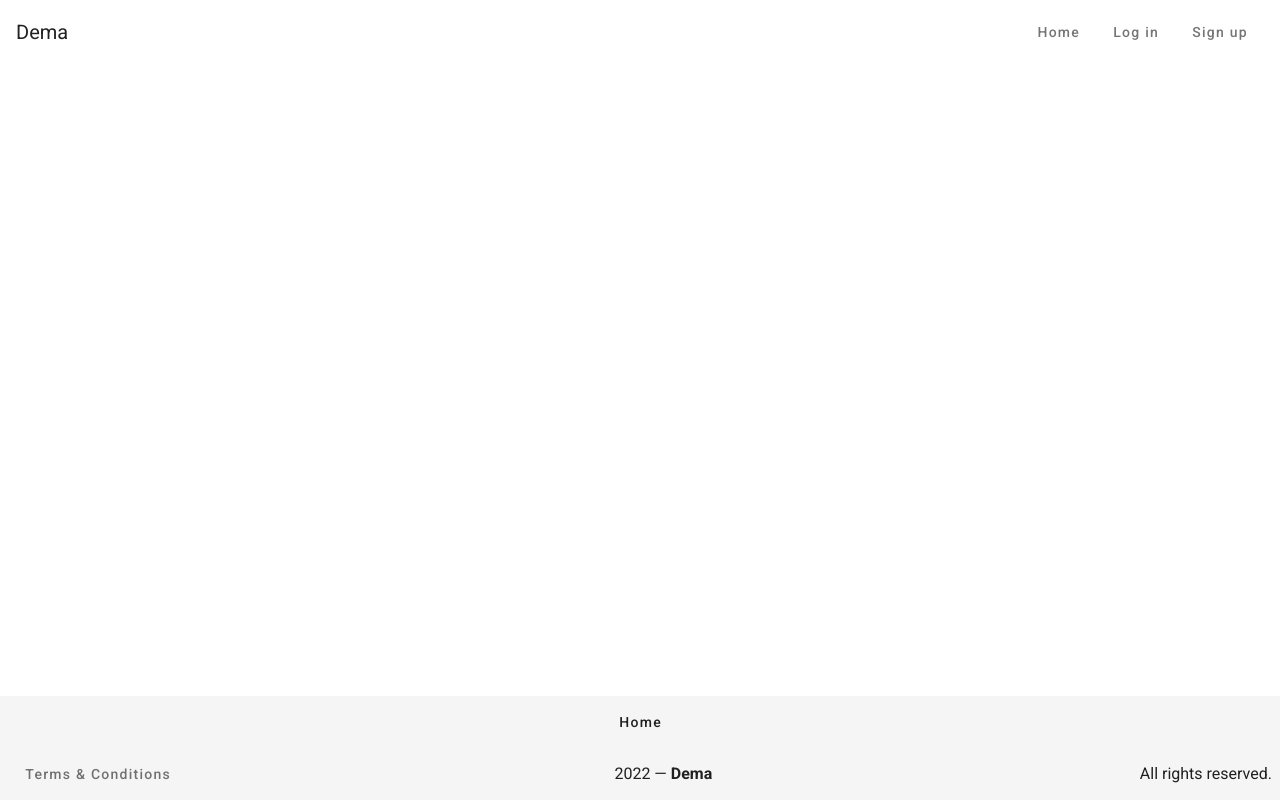
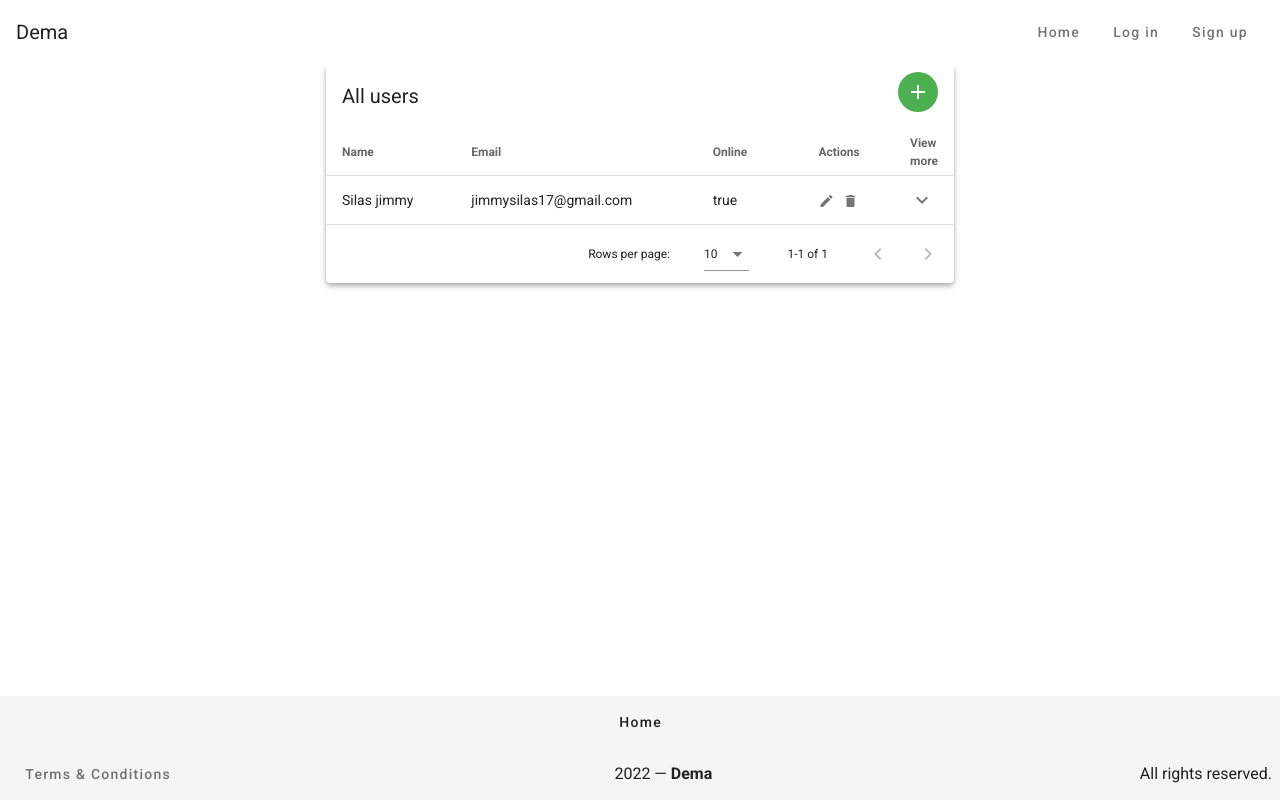
Before and after one commit to silasjimmy/dema-planner, a Vue app: page /users in a window 1280 px wide. Built offline with nearby package versions, Linux system fonts and the light colour scheme.

Commit message:
add: create all users view

```diff
--- a/src/components/EasterEgg.vue
+++ /dev/null
@@ -1,16 +0,0 @@
-<template>
-  <div>
-    <h1 class="text-h4 my-4 text-center">
-      Hello there! You have seen the easter egg!
-    </h1>
-  </div>
-</template>
-
-<script>
-export default {
-  name: "EasterEgg",
-};
-</script>
-
-<style>
-</style>
--- /dev/null
+++ b/src/components/Users.vue
@@ -0,0 +1,222 @@
+<template>
+  <v-row>
+    <v-col cols="6" class="mx-auto">
+      <v-data-table
+        show-expand
+        single-expand
+        item-key="name"
+        :headers="headers"
+        :items="desserts"
+        sort-by="calories"
+        class="elevation-4"
+      >
+        <template v-slot:top>
+          <v-toolbar flat>
+            <v-toolbar-title>All users</v-toolbar-title>
+
+            <v-spacer></v-spacer>
+
+            <!-- Edit user dialog -->
+            <v-dialog v-model="dialog" max-width="500px">
+              <template v-slot:activator="{ on, attrs }">
+                <v-btn
+                  fab
+                  small
+                  color="success"
+                  elevation="0"
+                  class="mb-2"
+                  v-bind="attrs"
+                  v-on="on"
+                >
+                  <v-icon>mdi-plus</v-icon>
+                </v-btn>
+              </template>
+
+              <v-card>
+                <v-card-title>
+                  <span class="text-h5">{{ formTitle }}</span>
+                </v-card-title>
+
+                <v-card-text>
+                  <v-container>
+                    <v-row>
+                      <v-col cols="6">
+                        <v-text-field
+                          v-model="editedItem.name"
+                          label="Name"
+                        ></v-text-field>
+                      </v-col>
+                      <v-col cols="6">
+                        <v-text-field
+                          v-model="editedItem.email"
+                          label="Email"
+                        ></v-text-field>
+                      </v-col>
+                    </v-row>
+                  </v-container>
+                </v-card-text>
+
+                <v-card-actions>
+                  <v-spacer></v-spacer>
+                  <v-btn text color="error" class="text-none" @click="close">
+                    Cancel
+                  </v-btn>
+                  <v-btn text color="success" class="text-none" @click="save">
+                    Save
+                  </v-btn>
+                </v-card-actions>
+              </v-card>
+            </v-dialog>
+
+            <!-- Delete user dialog -->
+            <v-dialog v-model="dialogDelete" max-width="500px">
+              <v-card>
+                <v-card-title class="text-h5"
+                  >Are you sure you want to delete this item?</v-card-title
+                >
+                <v-card-actions>
+                  <v-spacer></v-spacer>
+                  <v-btn
+                    text
+                    color="error"
+                    class="text-none"
+                    @click="closeDelete"
+                  >
+                    Cancel
+                  </v-btn>
+                  <v-btn
+                    text
+                    color="success"
+                    class="text-none"
+                    @click="deleteItemConfirm"
+                  >
+                    Ok
+                  </v-btn>
+                  <v-spacer></v-spacer>
+                </v-card-actions>
+              </v-card>
+            </v-dialog>
+          </v-toolbar>
+        </template>
+        <template v-slot:item.actions="{ item }">
+          <v-icon small class="mr-2" @click="editItem(item)">
+            mdi-pencil
+          </v-icon>
+          <v-icon small @click="deleteItem(item)"> mdi-delete </v-icon>
+        </template>
+        <template v-slot:expanded-item="{ headers, item }">
+          <td :colspan="headers.length">More info about {{ item.name }}</td>
+        </template>
+      </v-data-table>
+    </v-col>
+  </v-row>
+</template>
+
+<script>
+export default {
+  name: "Users",
+  title: "Users",
+  data: () => ({
+    dialog: false,
+    dialogDelete: false,
+    headers: [
+      {
+        text: "Name",
+        align: "start",
+        sortable: false,
+        value: "name",
+      },
+      { text: "Email", value: "email" },
+      { text: "Online", value: "online" },
+      { text: "Actions", value: "actions", sortable: false },
+      { text: "View more", value: "data-table-expand" },
+    ],
+    desserts: [],
+    editedIndex: -1,
+    editedItem: {
+      name: "",
+      email: "",
+    },
+    defaultItem: {
+      name: "",
+      email: "",
+    },
+  }),
+
+  computed: {
+    formTitle() {
+      return this.editedIndex === -1 ? "New user" : "Edit user";
+    },
+  },
+
+  watch: {
+    dialog(val) {
+      val || this.close();
+    },
+    dialogDelete(val) {
+      val || this.closeDelete();
+    },
+  },
+
+  created() {
+    this.initialize();
+  },
+
+  methods: {
+    initialize() {
+      this.desserts = [
+        {
+          name: "Silas jimmy",
+          email: "jimmysilas17@gmail.com",
+          online: true,
+        },
+      ];
+    },
+
+    editItem(item) {
+      this.editedIndex = this.desserts.indexOf(item);
+      this.editedItem = Object.assign({}, item);
+      this.dialog = true;
+    },
+
+    deleteItem(item) {
+      this.editedIndex = this.desserts.indexOf(item);
+      this.editedItem = Object.assign({}, item);
+      this.dialogDelete = true;
+    },
+
+    deleteItemConfirm() {
+      this.desserts.splice(this.editedIndex, 1);
+      this.closeDelete();
+    },
+
+    close() {
+      this.dialog = false;
+      this.$nextTick(() => {
+        this.editedItem = Object.assign({}, this.defaultItem);
+        this.editedIndex = -1;
+      });
+    },
+
+    closeDelete() {
+      this.dialogDelete = false;
+      this.$nextTick(() => {
+        this.editedItem = Object.assign({}, this.defaultItem);
+        this.editedIndex = -1;
+      });
+    },
+
+    save() {
+      if (this.editedIndex > -1) {
+        Object.assign(this.desserts[this.editedIndex], this.editedItem);
+      } else {
+        this.desserts.push(this.editedItem);
+      }
+      this.close();
+    },
+  },
+};
+</script>
+
+<style>
+</style>
--- a/src/router/index.js
+++ b/src/router/index.js
@@ -1,7 +1,7 @@
 import Vue from 'vue'
 import VueRouter from 'vue-router'
 
-import EasterEgg from '@/components/EasterEgg.vue';
+import Users from '@/components/Users.vue';
 import Home from '@/components/Home.vue';
 import SignIn from '@/components/SignIn.vue';
 import SignUp from '@/components/SignUp.vue';
@@ -29,8 +29,8 @@ const routes = [
     component: SignUp
   },
   {
-    path: '/easter-egg',
-    component: EasterEgg,
+    path: '/users',
+    component: Users,
   }
 ]
 
```
